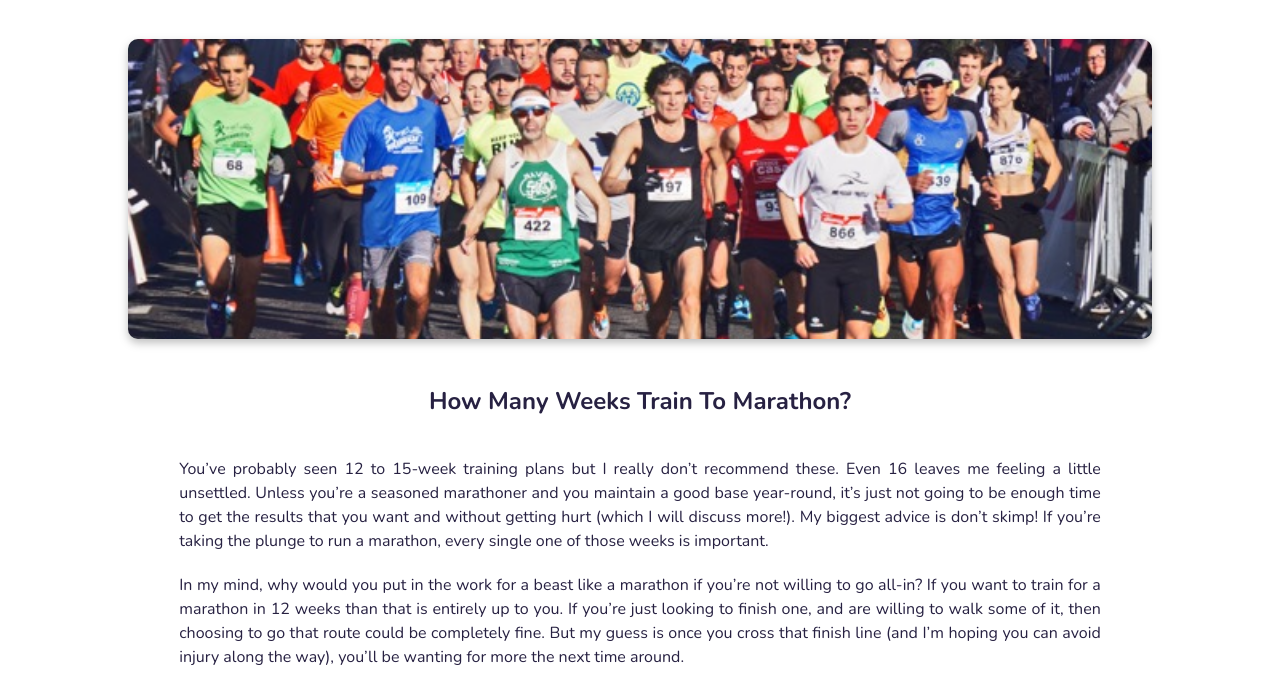
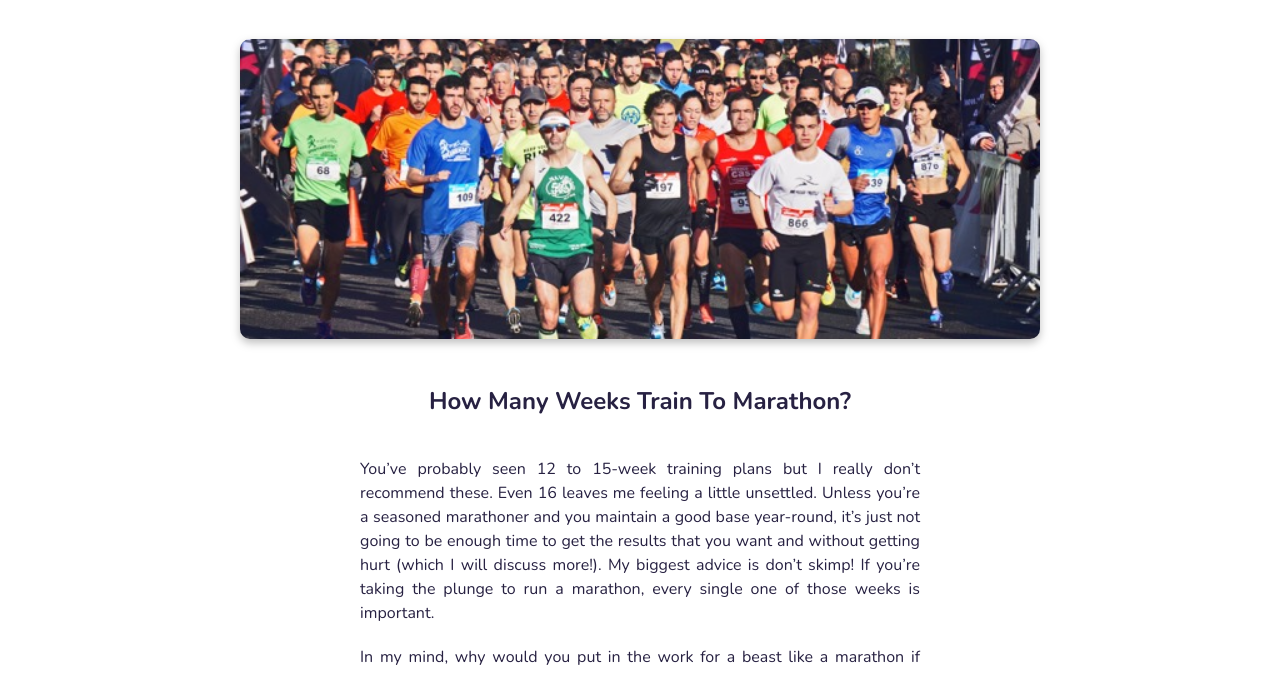
Before and after one commit to Noroff-FEU-Assignments/project-exam-1-anasommer, a plain HTML site: page sceificpost.html in a window 1280 px wide. Shown: the part 72-745 px from the top of the page. Drawn offline with nearby package versions, Linux system fonts and the light colour scheme; a web font is replaced by a local one.

Commit message:
desktop version of specific blog post

```diff
--- a/css/style.css
+++ b/css/style.css
@@ -413,4 +413,12 @@ textarea {
   #load-more {
     display: none;
   }
+
+  .spec-post-container {
+    max-width: 800px;
+  }
+
+  .spec-post-text {
+    max-width: 70%;
+  }
 }
```
